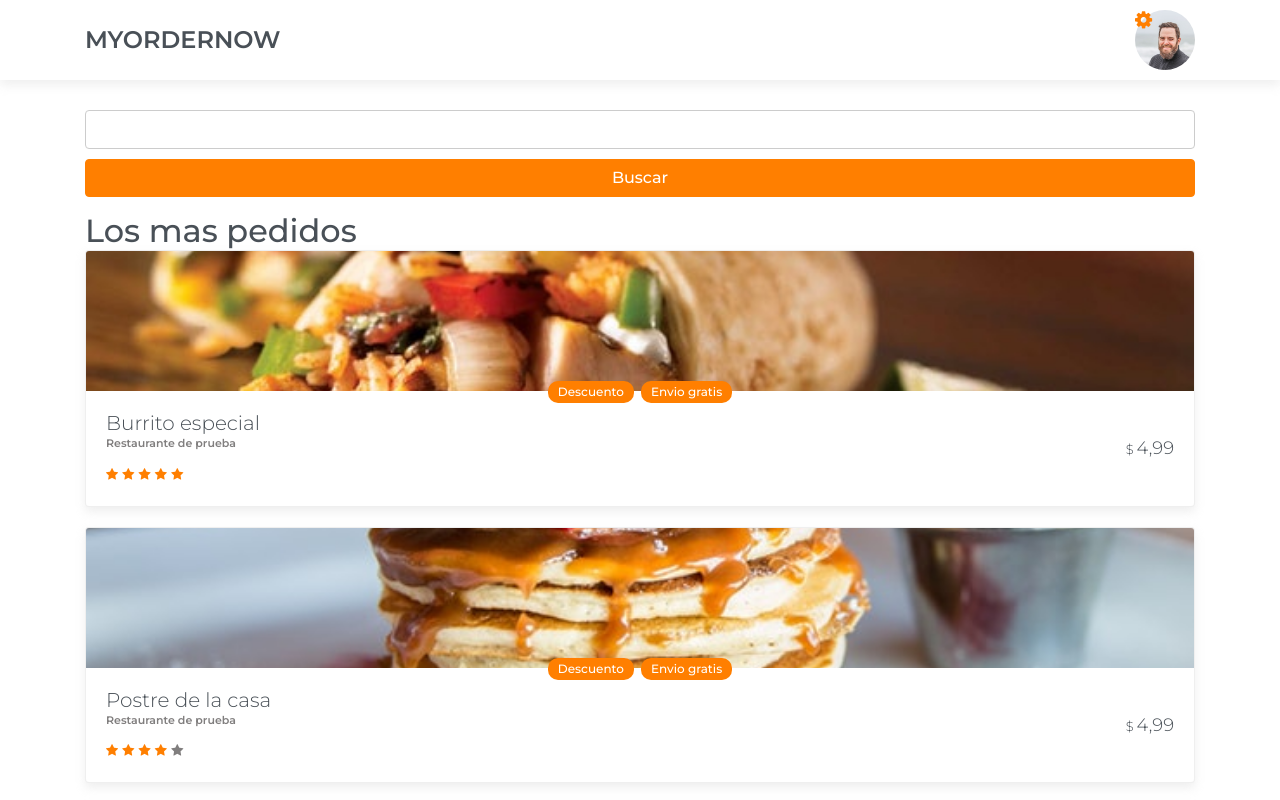
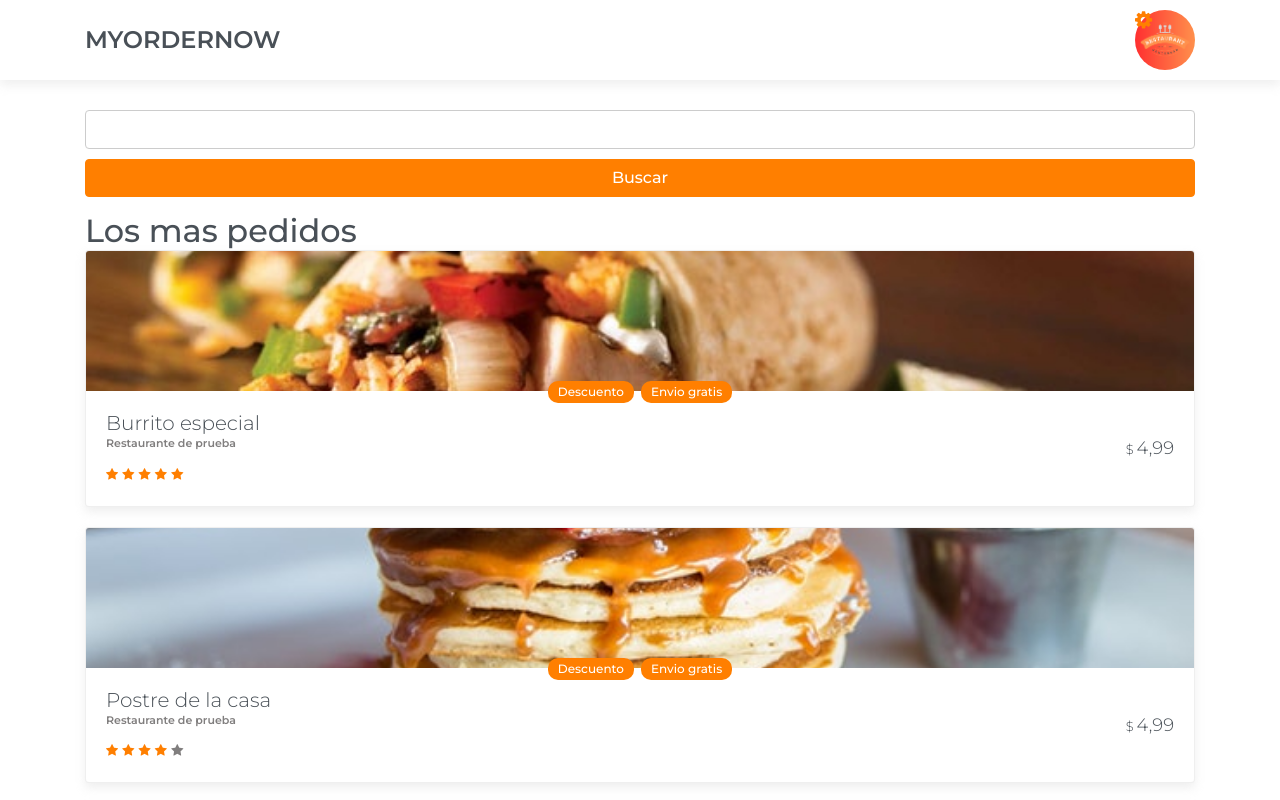
Before and after one commit to EdisonEncarnacion/Proyecto-Pagina-Web-Movil-HTML-Sass, a plain HTML site: page index.html in a window 1280 px wide. Shown: the top 800 px of the page. Drawn offline with Linux system fonts and the light colour scheme.

Commit message:
agregando imagen

```diff
--- a/index.html
+++ b/index.html
@@ -19,7 +19,7 @@
                 </div>
                 <div class="col-auto">
                     <div class="avatar-container" data-target="#profileOptions" data-toggle="modal">
-                        <img src="img/avatar.jpg" alt="">
+                        <img src="img/logo.png" alt="">
                         <i class="fa fa-cog" aria-hidden="true"></i>
 
                     </div>
```
Also changed, not shown: img/avatar.jpg (deleted), img/logo.png (added).
